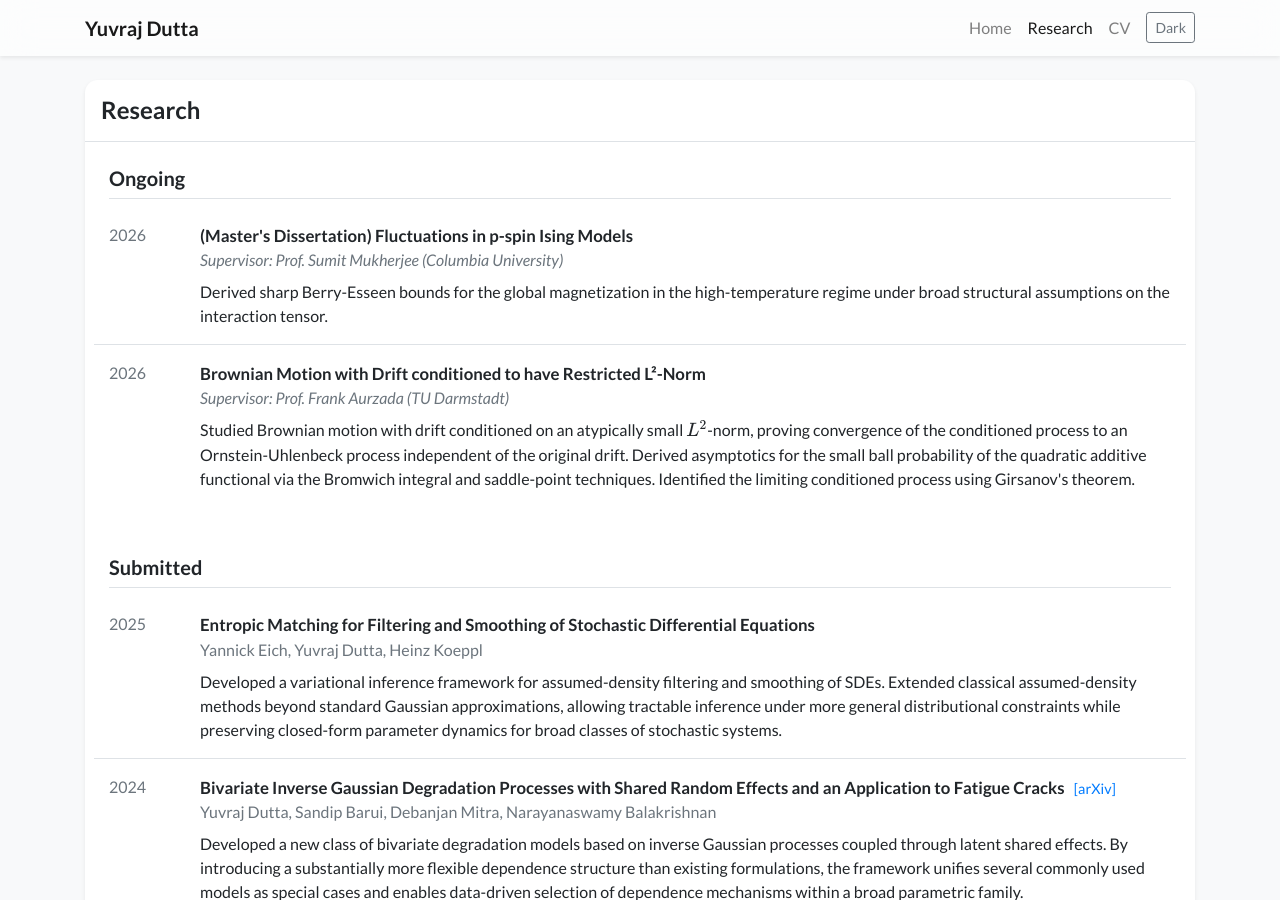
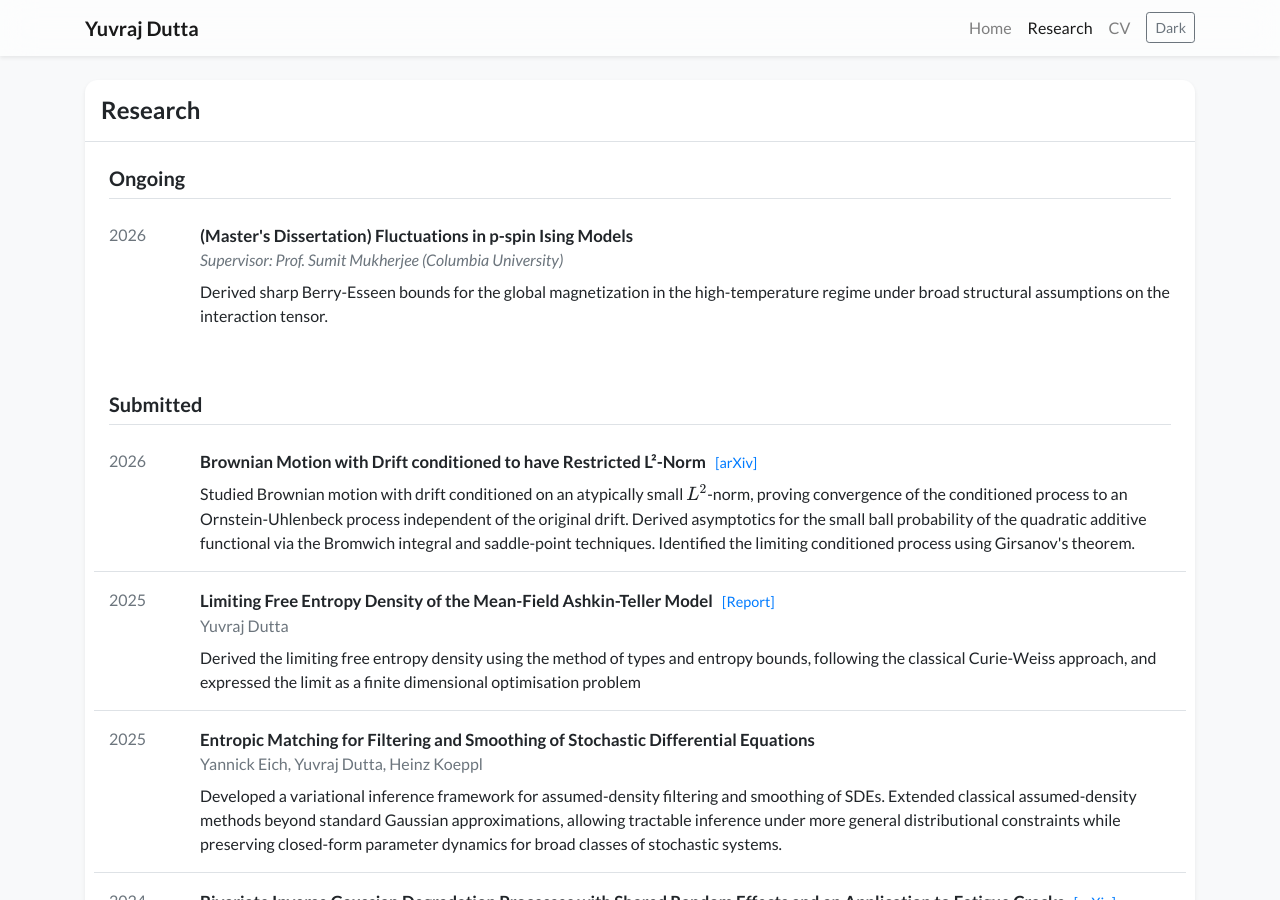
Before and after one commit to yuvrajdutta05/yuvrajdutta05.github.io, a Jekyll site: the page built from research.html, in a window 1280 px wide and 900 px high. Built offline with Jekyll 4.4.1, drawn with Linux system fonts in a browser that asks for light colours; nearby versions of some CDN libraries; a style sheet for code colours, icons or effects is not loaded.

Commit message:
Update profile and research

```diff
--- a/_data/research.yml
+++ b/_data/research.yml
@@ -7,14 +7,28 @@ ongoing:
     description: >
       Derived sharp Berry-Esseen bounds for the global magnetization in the high-temperature regime under broad structural assumptions on the interaction tensor.
 
+
+
+completed:
+
   - year: 2026
     title: "Brownian Motion with Drift conditioned to have Restricted L²-Norm"
     supervisor: "Prof. Frank Aurzada (TU Darmstadt)"
     description: >
       Studied Brownian motion with drift conditioned on an atypically small $L^2$-norm, proving convergence of the conditioned process to an Ornstein-Uhlenbeck process independent of the original drift. Derived asymptotics for the small ball probability of the quadratic additive functional via the Bromwich integral and saddle-point techniques. Identified the limiting conditioned process using Girsanov's theorem.
+    link: "https://arxiv.org/abs/2610.12354"
+    link_text: "[arXiv]"
 
 
-completed:
+  - year: 2025
+    title: "Limiting Free Entropy Density of the Mean-Field Ashkin-Teller Model"
+    authors: "Yuvraj Dutta"
+    description: >
+      Derived the limiting free entropy density using the method of types and entropy bounds, following the classical Curie-Weiss approach,
+      and expressed the limit as a finite dimensional optimisation problem
+    link: "https://drive.google.com/file/d/1XXhocDn-3RxrUjvrCa3zRAWSS9n3PHfJ/view?usp=sharing"
+    link_text: "[Report]"
+
 
   - year: 2025
     title: "Entropic Matching for Filtering and Smoothing of Stochastic Differential Equations"
```
